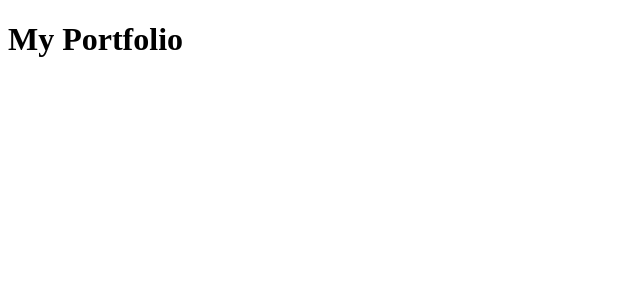
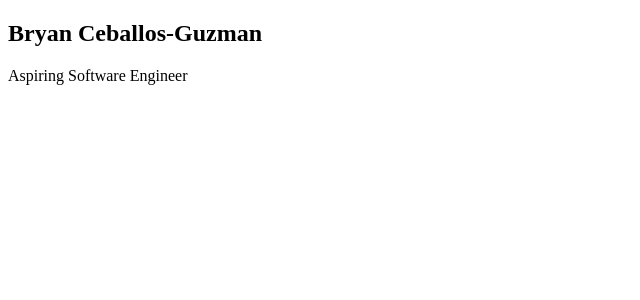
Before and after one commit to bguzman3-wq/Portfolio-Website, a React (Vite) app: page / in a window 1280 px wide. Shown: the top 300 px of the page, without its empty margins (0-640 px from the left). Built offline with nearby package versions, Linux system fonts and the light colour scheme.

Commit message:
added hero section

```diff
--- a/src/App.tsx
+++ b/src/App.tsx
@@ -1,3 +1,10 @@
+import Hero from "./components/Hero";
+
+
 export default function App() {
-  return <h1>My Portfolio</h1>;
+  return(
+        <>
+            <Hero/>
+        </>
+    );
 }
--- /dev/null
+++ b/src/components/Hero.tsx
@@ -0,0 +1,9 @@
+export default function Hero() {
+    return (
+        <section>
+            <h1>Bryan Ceballos-Guzman</h1>
+            <p>Aspiring Software Engineer</p>
+
+        </section>
+    );
+}
```
